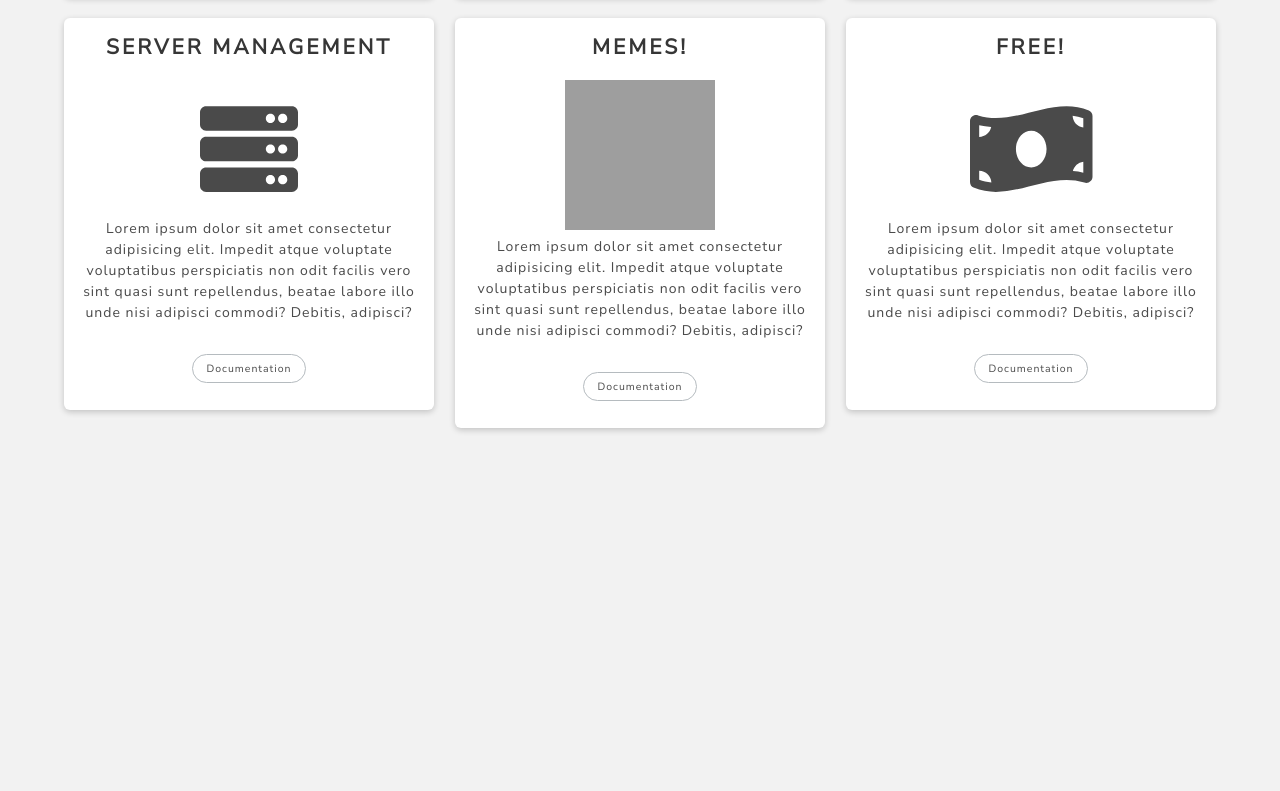
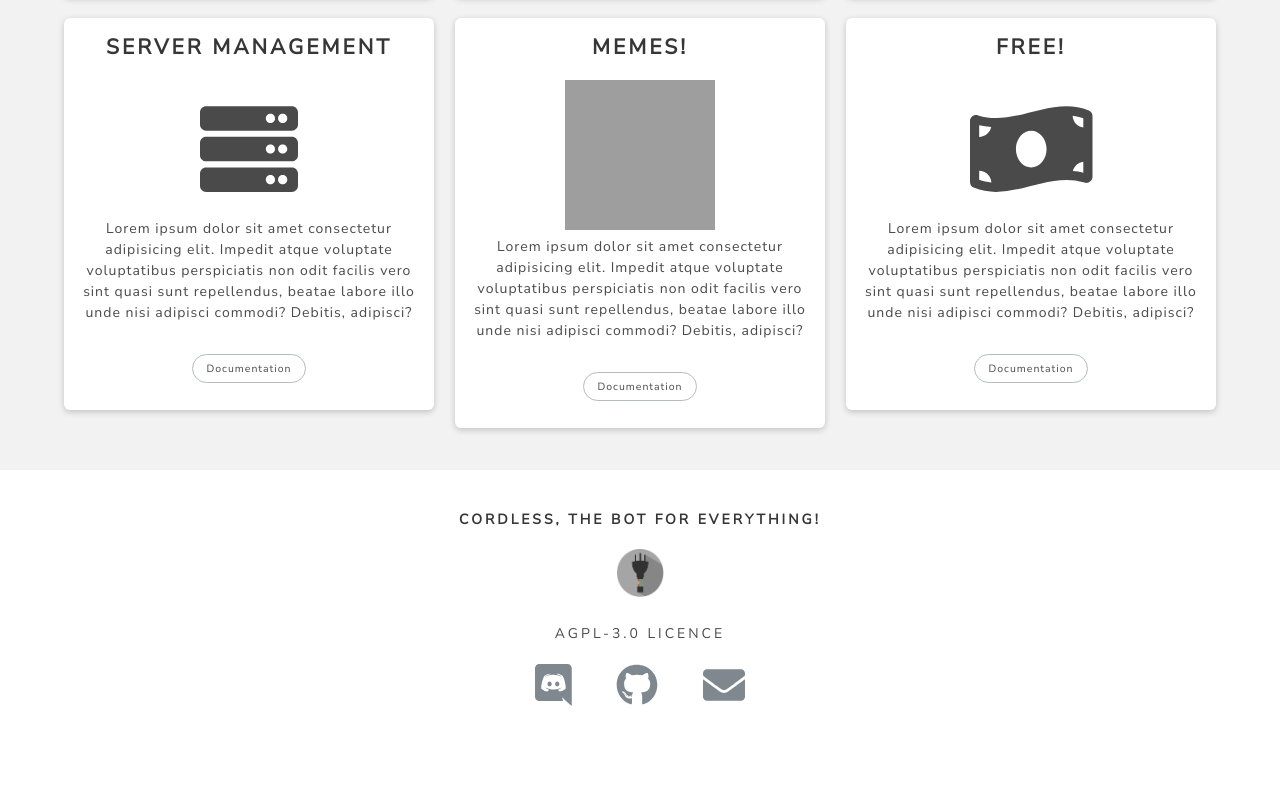
Before and after one commit to enenra-org/Cordless, a website: page docs/index.html in a window 1280 px wide. Shown: the part 2202-2993 px from the top of the page. Before the commit the page ends 2672 px from the top, so only its background shows below. Drawn offline with Linux system fonts and the light colour scheme; grey boxes are pictures that could not be loaded.

Commit message:
add footer

```diff
--- a/docs/index.html
+++ b/docs/index.html
@@ -209,6 +209,16 @@
             </div>
         </div>
     </section>
+    <footer class="footer">
+            <div class="container has-text-centered">
+                <h1 class="title is-6">Cordless, the bot for everything!</h1>
+                <img class="image is-48x48 is-inline" src="public/logo.png">
+                <h1 style="margin:20px;">AGPL-3.0 Licence</h1>
+                <a style="margin:20px;" href="https://discord.gg/sTCsbew"><i class="fab fa-discord fa-3x"></i></a>
+                <a style="margin:20px;" href="https://github.com/tecton-tech/Discord-Bot"><i class="fab fa-github fa-3x"></i></a>
+                <a style="margin:20px;" href="mailto:neel.redkar@tecton.tech"><i class="fas fa-envelope fa-3x"></i></a>
+            </div>
+        </footer>
     <script>
         particlesJS.load('particle-js', 'particles.json', function () {
             console.log('LOADED PARTICLES');
```
Also changed, not shown: docs/documentation/index.html (+11 -0 lines).
